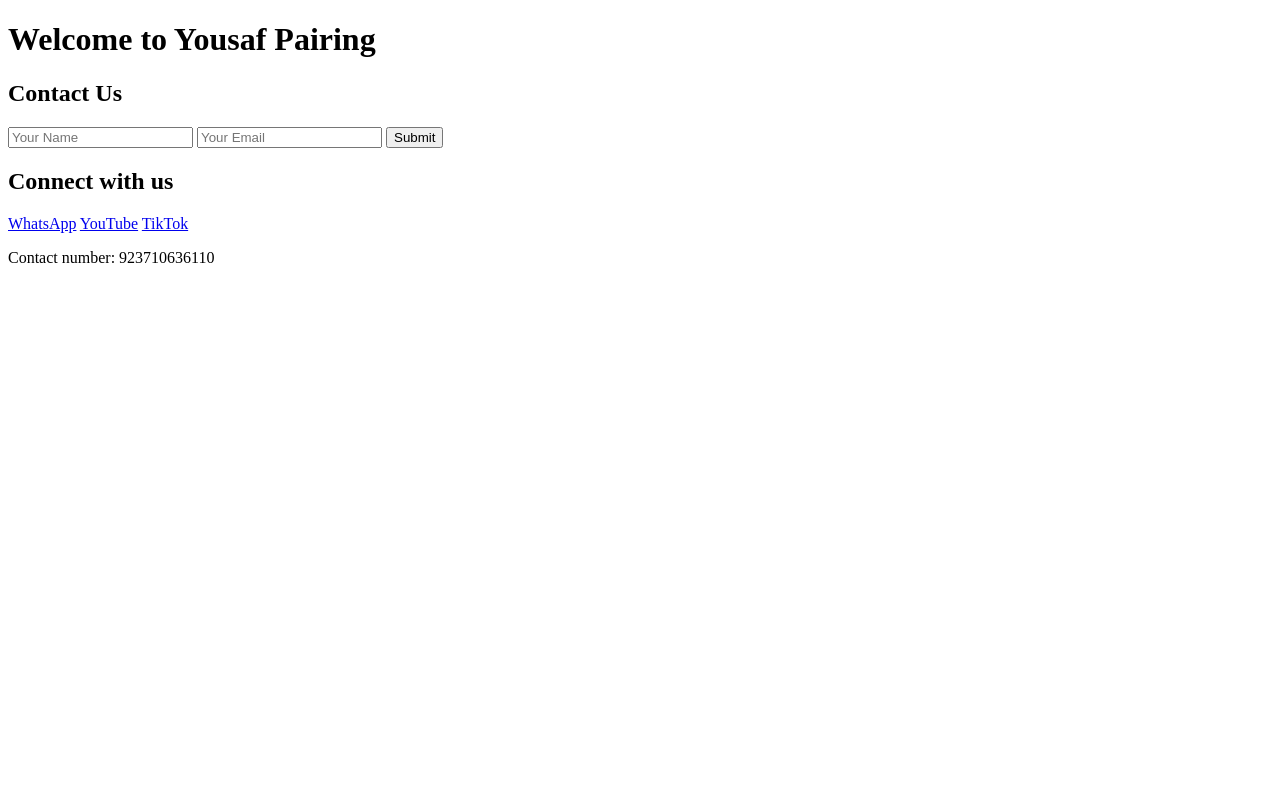
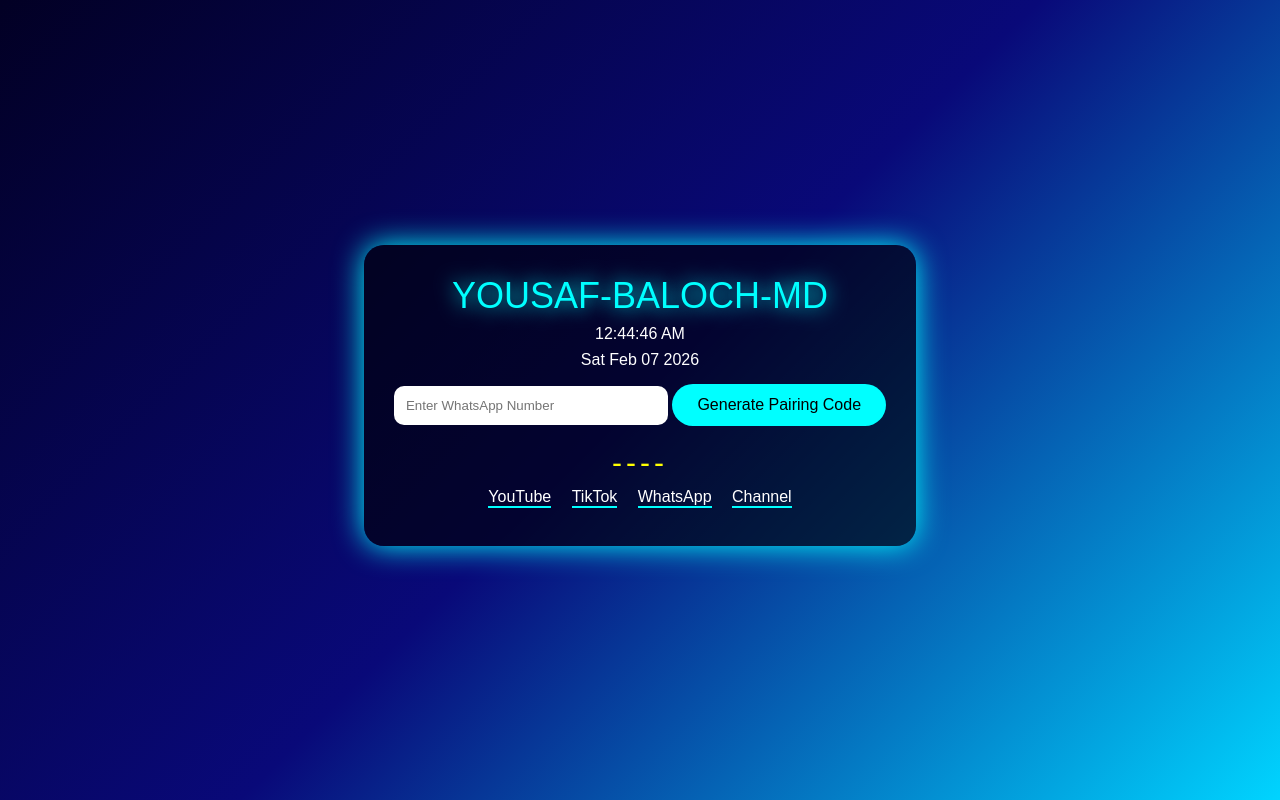
Before and after one commit to musakhanbaloch03-sad/YOUSAF-PAIRING-V1, a website: page public/index.html in a window 1280 px wide. Drawn offline with nearby package versions, Linux system fonts and the light colour scheme.

Commit message:
Update index.html

```diff
--- a/public/index.html
+++ b/public/index.html
@@ -1,41 +1,111 @@
 <!DOCTYPE html>
 <html lang="en">
 <head>
-    <meta charset="UTF-8">
-    <meta name="viewport" content="width=device-width, initial-scale=1.0">
-    <title>Yousaf Pairing</title>
-    <script src="https://cdnjs.cloudflare.com/ajax/libs/jquery/3.6.0/jquery.min.js"></script>
-    <script src="https://api.qrserver.com/v1/create-qr-code/?size=150x150&data=Your_Text_Here" id="qrCode"></script>
+<meta charset="UTF-8">
+<title>YOUSAF BALOCH MD PAIRING</title>
+
+<!-- CSS INSIDE HTML -->
+<style>
+body{
+  margin:0;
+  background:linear-gradient(135deg,#020024,#090979,#00d4ff);
+  font-family:Arial;
+  color:white;
+  display:flex;
+  justify-content:center;
+  align-items:center;
+  height:100vh;
+}
+.card{
+  background:rgba(0,0,0,0.6);
+  padding:30px;
+  border-radius:20px;
+  text-align:center;
+  box-shadow:0 0 30px cyan;
+  animation:float 4s ease-in-out infinite;
+}
+@keyframes float{
+  0%{transform:translateY(0)}
+  50%{transform:translateY(-10px)}
+  100%{transform:translateY(0)}
+}
+.logo{
+  font-size:36px;
+  color:cyan;
+  text-shadow:0 0 20px cyan;
+}
+input{
+  margin-top:15px;
+  padding:12px;
+  border-radius:10px;
+  border:none;
+  width:250px;
+}
+button{
+  margin-top:15px;
+  padding:12px 25px;
+  border-radius:25px;
+  border:none;
+  background:cyan;
+  font-size:16px;
+  cursor:pointer;
+}
+#time,#date{
+  margin-top:8px;
+}
+#code{
+  margin-top:20px;
+  font-size:30px;
+  color:yellow;
+  letter-spacing:4px;
+}
+.socials a{
+  display:inline-block;
+  margin:8px;
+  color:white;
+  text-decoration:none;
+  border-bottom:2px solid cyan;
+}
+</style>
 </head>
+
 <body>
-    <header>
-        <h1>Welcome to Yousaf Pairing</h1>
-    </header>
-    <main>
-        <section>
-            <h2>Contact Us</h2>
-            <form id="contactForm">
-                <input type="text" id="name" placeholder="Your Name" required />
-                <input type="email" id="email" placeholder="Your Email" required />
-                <button type="submit">Submit</button>
-            </form>
-        </section>
-        <section>
-            <h2>Connect with us</h2>
-            <a href="https://whatsapp.com/channel/0029Vb3Uzps6buMH2RvGef0j">WhatsApp</a>
-            <a href="https://www.youtube.com/@Yousaf_Baloch_Tech">YouTube</a>
-            <a href="https://tiktok.com/@loser_boy.110">TikTok</a>
-            <p>Contact number: 923710636110</p>
-        </section>
-    </main>
-    <script>
-        $(document).ready(function() {
-            $('#contactForm').on('submit', function(event) {
-                event.preventDefault(); // Prevents page refresh on submit
-                // Form submission logic here
-                alert('Form submitted successfully!');
-            });
-        });
-    </script>
+
+<div class="card">
+  <div class="logo">YOUSAF-BALOCH-MD</div>
+
+  <div id="time"></div>
+  <div id="date"></div>
+
+  <input type="text" placeholder="Enter WhatsApp Number">
+
+  <button onclick="generate()">Generate Pairing Code</button>
+
+  <div id="code">----</div>
+
+  <div class="socials">
+    <a href="https://www.youtube.com/@Yousaf_Baloch_Tech">YouTube</a>
+    <a href="https://tiktok.com/@loser_boy.110">TikTok</a>
+    <a href="https://wa.me/923710636110">WhatsApp</a>
+    <a href="https://whatsapp.com/channel/0029Vb3Uzps6buMH2RvGef0j">Channel</a>
+  </div>
+</div>
+
+<!-- JAVASCRIPT INSIDE HTML -->
+<script>
+function update(){
+  const d=new Date();
+  document.getElementById("time").innerText=d.toLocaleTimeString();
+  document.getElementById("date").innerText=d.toDateString();
+}
+setInterval(update,1000);
+update();
+
+function generate(){
+  let code=Math.random().toString(36).substr(2,6).toUpperCase();
+  document.getElementById("code").innerText=code;
+}
+</script>
+
 </body>
 </html>
```
